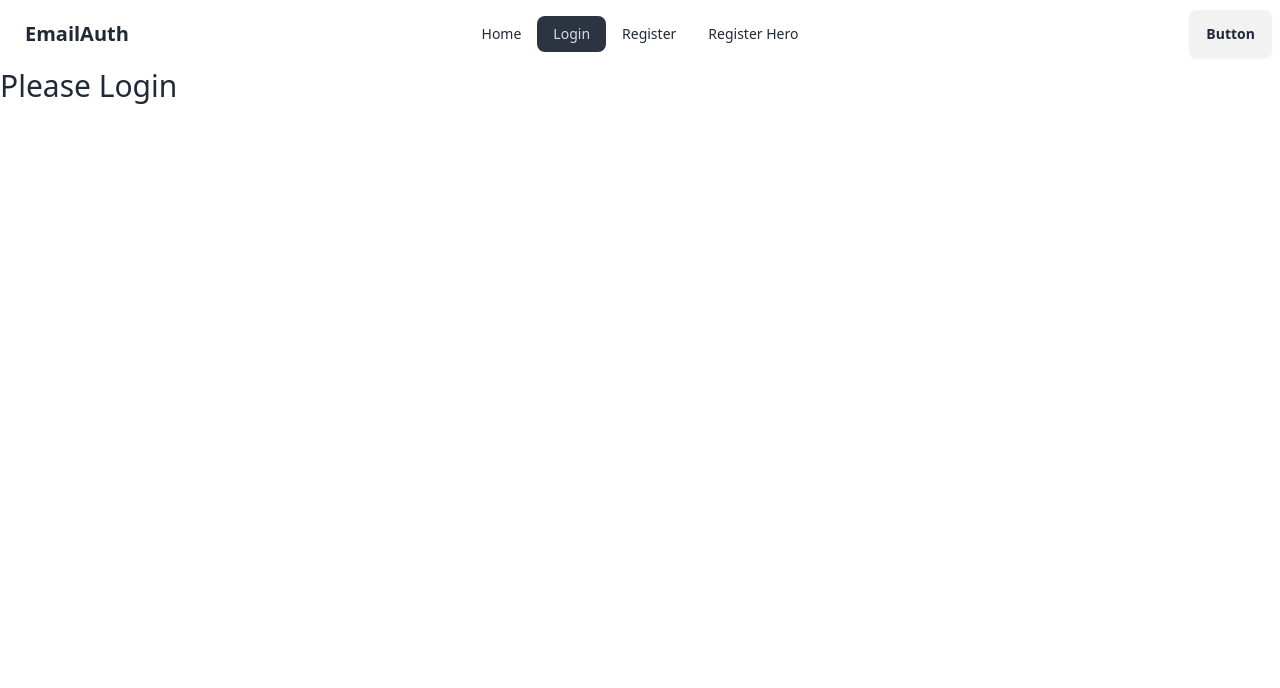
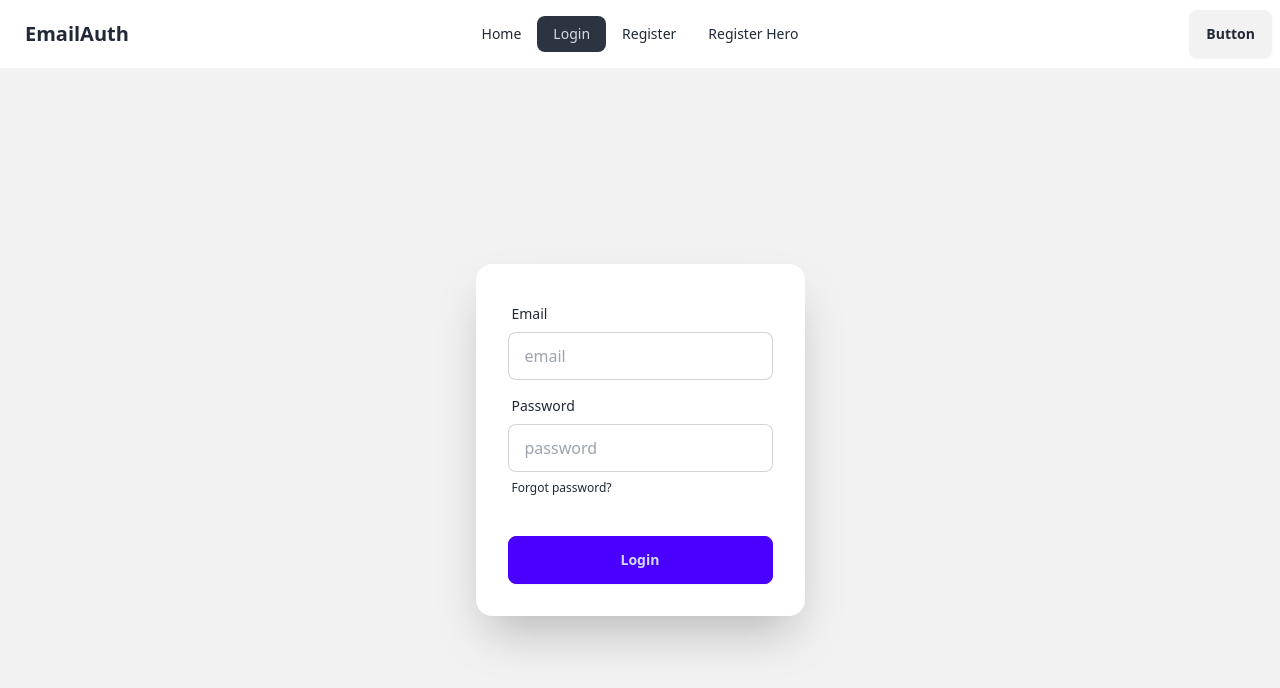
Before and after one commit to khubaibm039/email-password-athentication, a React (Vite) app: page /login in a window 1280 px wide. Shown: the top 688 px of the page. Built offline with nearby package versions, Linux system fonts and the light colour scheme.

Commit message:
Login user and Accept terms and conditions

```diff
--- a/src/Components/Login/Login.jsx
+++ b/src/Components/Login/Login.jsx
@@ -1,7 +1,86 @@
+import { signInWithEmailAndPassword } from "firebase/auth";
+import auth from "../../Firebase/Firebase.config";
+import { useState } from "react";
+
 const Login = () => {
+    const [loginError, setLoginError] = useState("");
+    const [success, setSuccess] = useState("");
+
+    const handleLogin = (e) => {
+        e.preventDefault();
+        const email = e.target.email.value;
+        const password = e.target.password.value;
+        console.log(email, password);
+
+        //add validation
+        signInWithEmailAndPassword(auth, email, password)
+            .then((result) => {
+                console.log(result.user);
+                setSuccess(" Login Successful");
+                setLoginError("");
+            })
+            .catch((error) => {
+                console.log(error.message);
+                setLoginError(error.message);
+                setSuccess("");
+            });
+    };
+
     return (
         <div>
-            <h3 className="text-3xl">Please Login</h3>
+            <div className="hero min-h-screen bg-base-200">
+                <div className="hero-content grid">
+                    <div className="card shrink-0 w-full max-w-sm shadow-2xl bg-base-100">
+                        <form onSubmit={handleLogin} className="card-body">
+                            <div className="form-control">
+                                <label className="label">
+                                    <span className="label-text">Email</span>
+                                </label>
+                                <input
+                                    type="email"
+                                    placeholder="email"
+                                    className="input input-bordered"
+                                    name="email"
+                                    required
+                                />
+                            </div>
+                            <div className="form-control">
+                                <label className="label">
+                                    <span className="label-text">Password</span>
+                                </label>
+                                <input
+                                    type="password"
+                                    placeholder="password"
+                                    className="input input-bordered"
+                                    name="password"
+                                    required
+                                />
+                                <label className="label">
+                                    <a
+                                        href="#"
+                                        className="label-text-alt link link-hover"
+                                    >
+                                        Forgot password?
+                                    </a>
+                                </label>
+                            </div>
+                            <div className="form-control mt-6">
+                                <button className="btn btn-primary">
+                                    Login
+                                </button>
+                            </div>
+                        </form>
+                    </div>
+                    <div className="my-5 text-center">
+                        {loginError && (
+                            <p className="text-red-700"> {loginError} </p>
+                        )}
+                        {success && (
+                            <p className="text-green-600">{success} </p>
+                        )}
+                    </div>
+                </div>
+            </div>
         </div>
     );
 };
--- a/src/Components/Register/Register.jsx
+++ b/src/Components/Register/Register.jsx
@@ -48,32 +48,44 @@ const Register = () => {
                 <h3 className="text-3xl mb-8">Please Register</h3>
                 <form onSubmit={handleRegister}>
                     <input
-                        className="mb-4 w-3/4 py-2 px-4 rounded-lg"
+                        className="mb-4 w-full py-2 px-4 rounded-lg"
                         type="email"
                         name="email"
                         placeholder="enter your email"
                         required
                     />
                     <br />
-                    <div>
+                    <div className="relative ">
                         <input
-                            className="w-3/4 mb-4 py-2 px-4 rounded-lg  "
+                            className="w-full py-2 px-4 rounded-lg  "
                             type={isShow ? "text" : "password"}
                             name="password"
                             placeholder="enter your password"
                             required
                         />
                         <span
-                            className="cursor-pointer text-2xl"
+                            className="cursor-pointer text-2xl absolute top-2 right-2"
                             onClick={() => setIsShow(!isShow)}
                         >
                             {isShow ? <IoIosEye /> : <IoMdEyeOff />}
                         </span>
                     </div>
-
+                    <br />
+                    <div className="my-2">
+                        <input
+                            className="mr-2 "
+                            type="checkbox"
+                            name="terms"
+                            id="terms"
+                            required
+                        />
+                        <a href="">
+                            <label htmlFor="terms">Accepts out terms</label>
+                        </a>
+                    </div>
                     <br />
                     <input
-                        className="btn btn-primary my-4 w-3/4"
+                        className="btn btn-primary my-4 w-full"
                         type="submit"
                         name="register"
                     />
```
